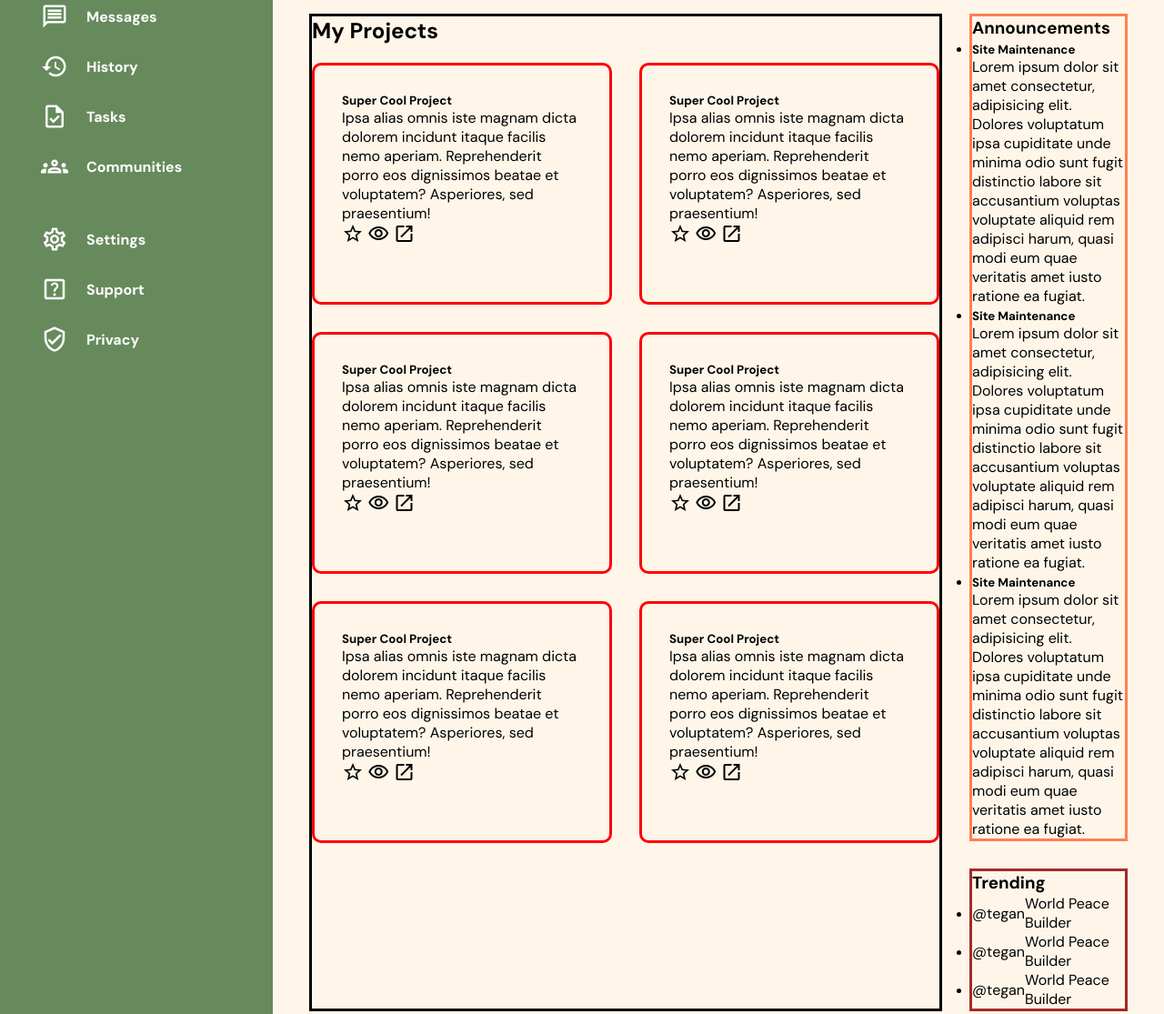
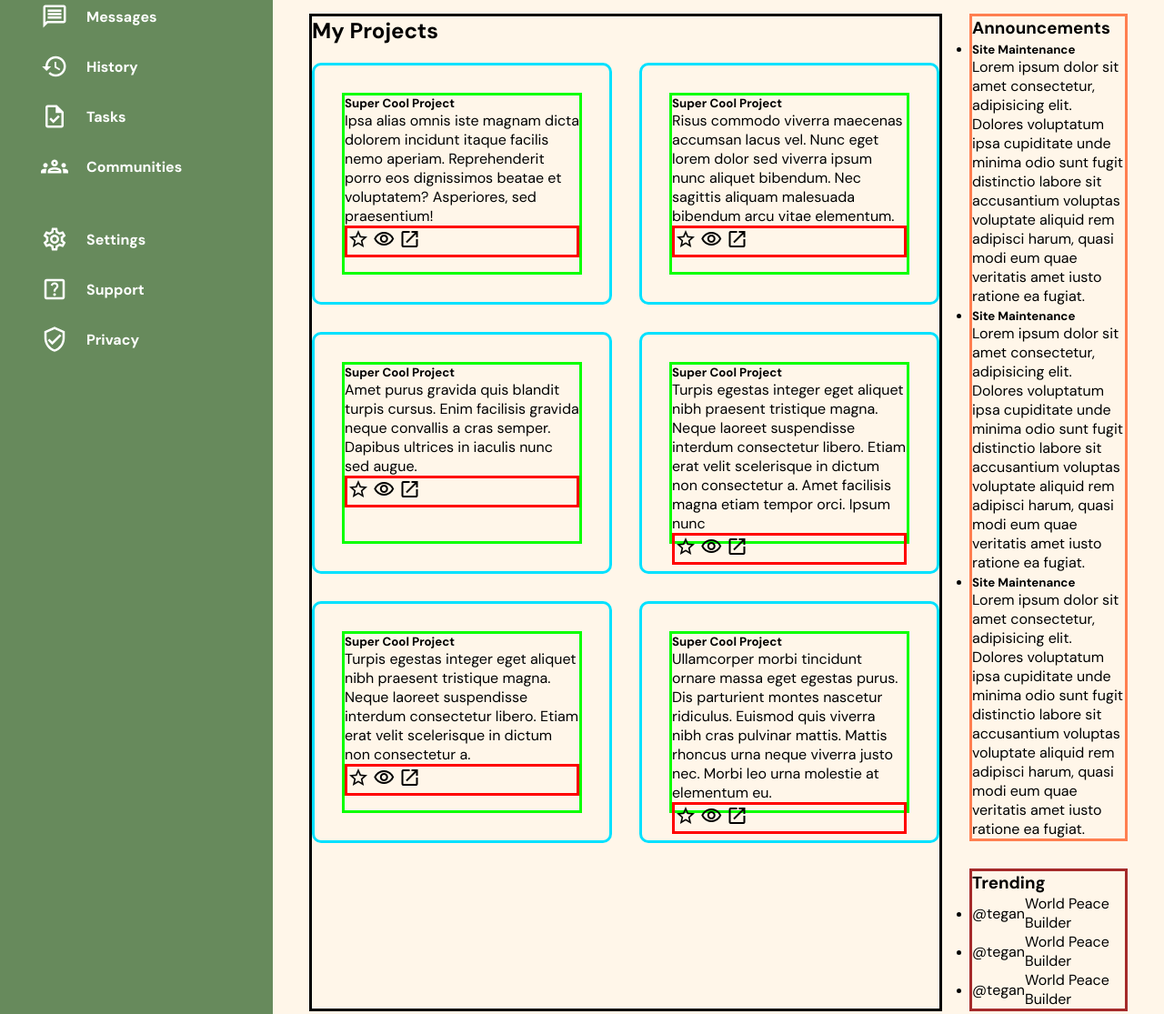
Before and after one commit to JanceeRod/dashboard, a plain HTML site: page index.html in a window 1280 px wide. Shown: the part 217-1332 px from the top of the page at 91% size. Drawn offline with Linux system fonts and the light colour scheme.

Commit message:
card content arrangement and styling

```diff
--- a/index.html
+++ b/index.html
@@ -117,9 +117,9 @@
                     <div class="card">
                         <h5 class="card-title">Super Cool Project</h5>
                         <p class="card-text">
-                            Ipsa alias omnis iste magnam dicta dolorem incidunt itaque facilis
-                            nemo aperiam. Reprehenderit porro eos dignissimos beatae et
-                            voluptatem? Asperiores, sed praesentium!
+                            Risus commodo viverra maecenas accumsan lacus vel. Nunc eget lorem
+                            dolor sed viverra ipsum nunc aliquet bibendum. Nec sagittis aliquam
+                            malesuada bibendum arcu vitae elementum.
                         </p>
                         <div class="actions">
                             <span class="material-icons-outlined"> star_border </span>
@@ -132,9 +132,8 @@
                     <div class="card">
                         <h5 class="card-title">Super Cool Project</h5>
                         <p class="card-text">
-                            Ipsa alias omnis iste magnam dicta dolorem incidunt itaque facilis
-                            nemo aperiam. Reprehenderit porro eos dignissimos beatae et
-                            voluptatem? Asperiores, sed praesentium!
+                            Amet purus gravida quis blandit turpis cursus. Enim facilisis gravida
+                            neque convallis a cras semper. Dapibus ultrices in iaculis nunc sed augue.
                         </p>
                         <div class="actions">
                             <span class="material-icons-outlined"> star_border </span>
@@ -147,9 +146,10 @@
                     <div class="card">
                         <h5 class="card-title">Super Cool Project</h5>
                         <p class="card-text">
-                            Ipsa alias omnis iste magnam dicta dolorem incidunt itaque facilis
-                            nemo aperiam. Reprehenderit porro eos dignissimos beatae et
-                            voluptatem? Asperiores, sed praesentium!
+                            Turpis egestas integer eget aliquet nibh praesent tristique magna.
+                            Neque laoreet suspendisse interdum consectetur libero.
+                            Etiam erat velit scelerisque in dictum non consectetur a.
+                            Amet facilisis magna etiam tempor orci. Ipsum nunc
                         </p>
                         <div class="actions">
                             <span class="material-icons-outlined"> star_border </span>
@@ -162,9 +162,9 @@
                     <div class="card">
                         <h5 class="card-title">Super Cool Project</h5>
                         <p class="card-text">
-                            Ipsa alias omnis iste magnam dicta dolorem incidunt itaque facilis
-                            nemo aperiam. Reprehenderit porro eos dignissimos beatae et
-                            voluptatem? Asperiores, sed praesentium!
+                            Turpis egestas integer eget aliquet nibh praesent tristique magna.
+                            Neque laoreet suspendisse interdum consectetur libero.
+                            Etiam erat velit scelerisque in dictum non consectetur a.
                         </p>
                         <div class="actions">
                             <span class="material-icons-outlined"> star_border </span>
@@ -177,9 +177,10 @@
                     <div class="card">
                         <h5 class="card-title">Super Cool Project</h5>
                         <p class="card-text">
-                            Ipsa alias omnis iste magnam dicta dolorem incidunt itaque facilis
-                            nemo aperiam. Reprehenderit porro eos dignissimos beatae et
-                            voluptatem? Asperiores, sed praesentium!
+                            Ullamcorper morbi tincidunt ornare massa eget egestas purus.
+                            Dis parturient montes nascetur ridiculus. Euismod quis viverra
+                            nibh cras pulvinar mattis. Mattis rhoncus urna neque viverra
+                            justo nec. Morbi leo urna molestie at elementum eu.
                         </p>
                         <div class="actions">
                             <span class="material-icons-outlined"> star_border </span>
--- a/style.css
+++ b/style.css
@@ -179,10 +179,21 @@ input {
 }
 
 .projects .cards {
-    border: solid red;
+    border: solid rgb(0, 225, 255);
     border-radius: 10px;
     height: 200px;
     padding: 30px;
+    display: flex;
+}
+
+.projects .card {
+    border: solid rgb(9, 255, 0);
+    gap: 10px;
+}
+
+.card .actions {
+    border: solid red;
+
 }
 
 .announcements {
```
